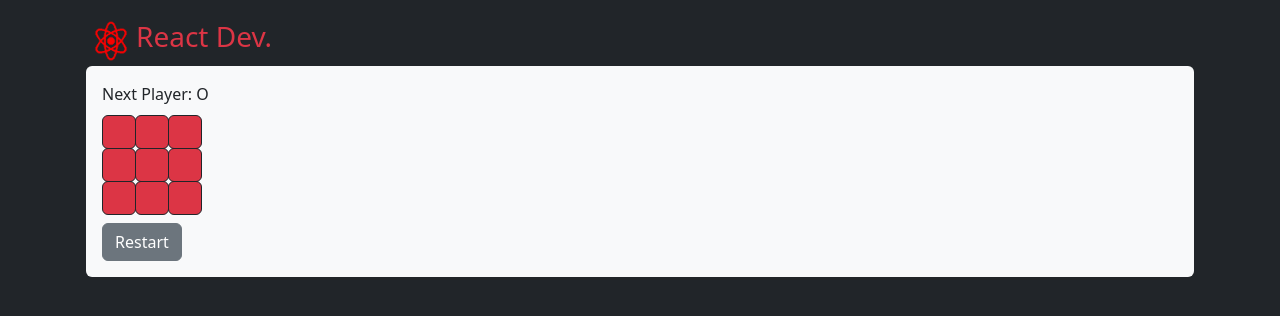
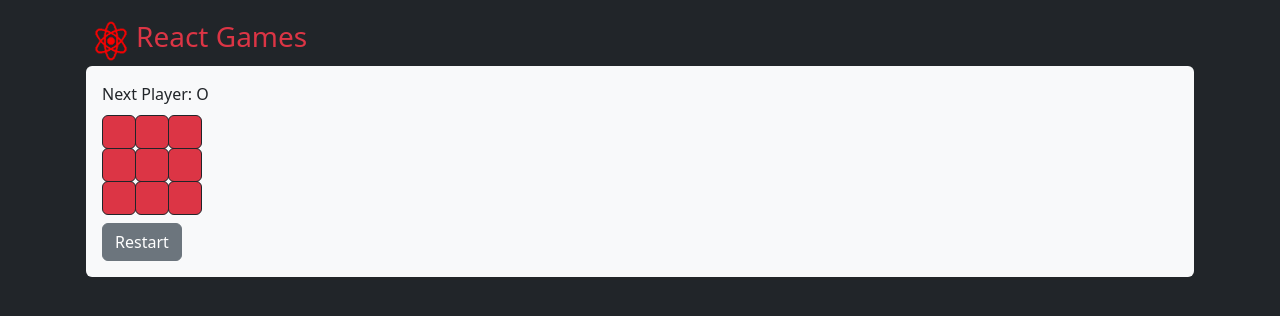
Before and after one commit to raihan-ys/reactzone, a React (Vite) app: page / in a window 1280 px wide. Shown: the top 316 px of the page. Built offline with nearby package versions, Linux system fonts and the light colour scheme.

Commit message:
[IMPROVE] perbaikan pemanggilan function dan posisi komentar

```diff
--- a/components/TicTacToe.tsx
+++ b/components/TicTacToe.tsx
@@ -3,8 +3,7 @@ import {useState} from 'react';
 // Square that will build up the board
 function Square( {value, onSquareClick} ) {
   return (
-    <button
-      className="square bg-danger text-white border-dark rounded" onClick={onSquareClick}>
+    <button className="square bg-danger text-white border-dark rounded" onClick={onSquareClick}>
       {value}
     </button>
   );
@@ -33,7 +32,7 @@ function Board( {oIsNext, squares, onPlay} ) {
     onPlay(nextSquares);
   }
 
-  // Check winner
+  // Set status
   const winner = calculateWinner(squares);
   let status;
   if (winner) {
@@ -68,9 +67,10 @@ function Board( {oIsNext, squares, onPlay} ) {
 	);
 }
 
-function Game() {
+export default function Game() {
+  // Switch turn
+  const [oIsNext, setOIsNext] = useState(true);
   // Store past moves
-  const [oIsNext, setOIsNext] = useState(true);
   const [history, setHistory] = useState( [Array(9).fill(null)] );
   const currentSquares = history[history.length - 1];
 
@@ -93,8 +93,9 @@ function Game() {
           <Board oIsNext={oIsNext} squares={currentSquares} onPlay={handlePlay} />
         </div>
         <div className="game-info">
+          {/* Show past moves */}
           <ol>
-            {/* TODO */}
+
           </ol>
         </div>
       </div>
@@ -130,7 +131,3 @@ function calculateWinner(squares) {
 
   return null;
 }
-
-export default function TicTacToe() {
-  return <Game />;
-}
--- a/index.html
+++ b/index.html
@@ -8,17 +8,13 @@
     <link rel="stylesheet" href="/src/App.css"/>
   </head>
   <body class="bg-dark container p-3">
-
     <nav>
       <div class="d-flex flex-row align-items-center">
         <img src="/logo.png" alt="React Dev's Logo" style="height: 50px; width: 50px;">
-        <h3 class="text-danger">React Dev.</h3>
+        <h3 class="text-danger">React Games</h3>
       </div>
     </nav>
-
     <div id="root" class="container bg-light rounded p-3"></div>
-
-    <!-- This is the entry point for the application. -->
     <script type="module" src="/src/main.tsx"></script>
   </body>
 </html>
--- a/src/App.tsx
+++ b/src/App.tsx
@@ -1,9 +1,9 @@
-import TicTacToe from '../components/TicTacToe';
+import Game from '../components/TicTacToe';
 
 function App() {
   return (
     <>
-      <TicTacToe />
+      <Game />
     </>
   );
 }
```
